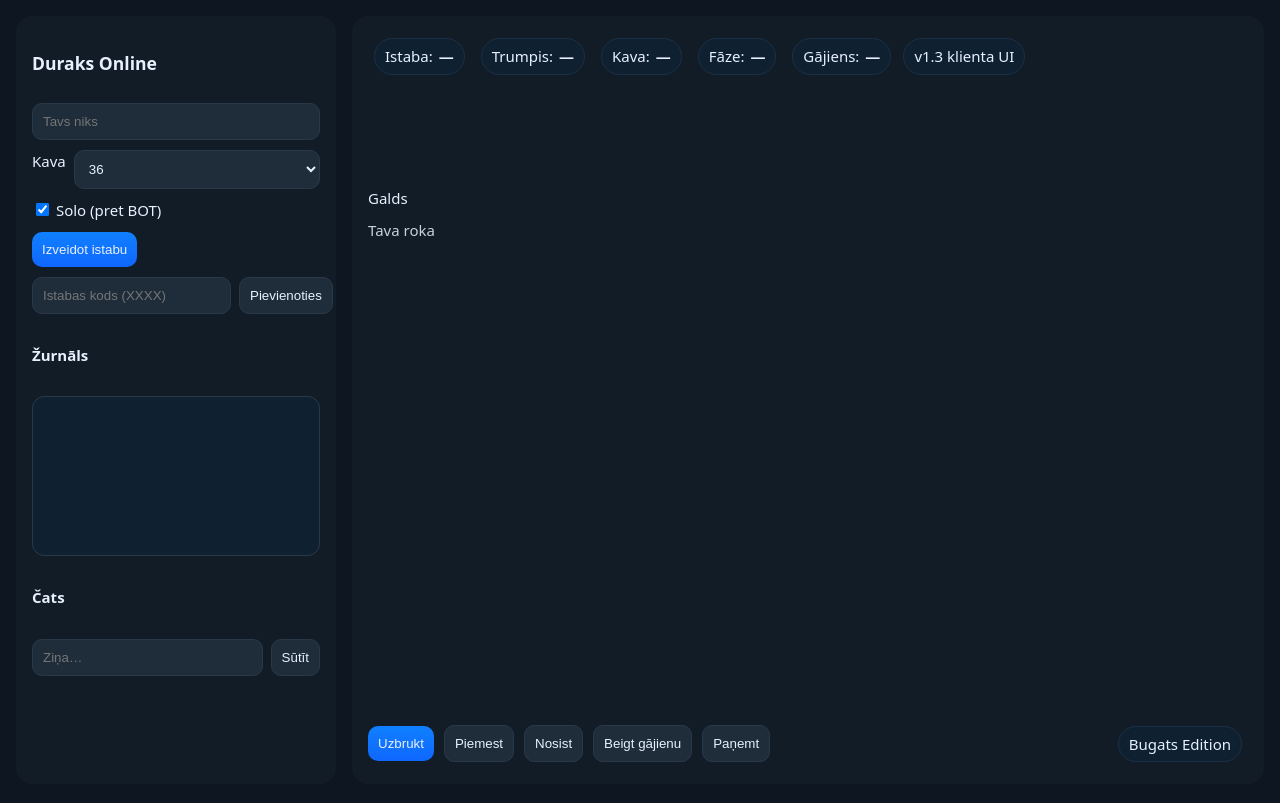
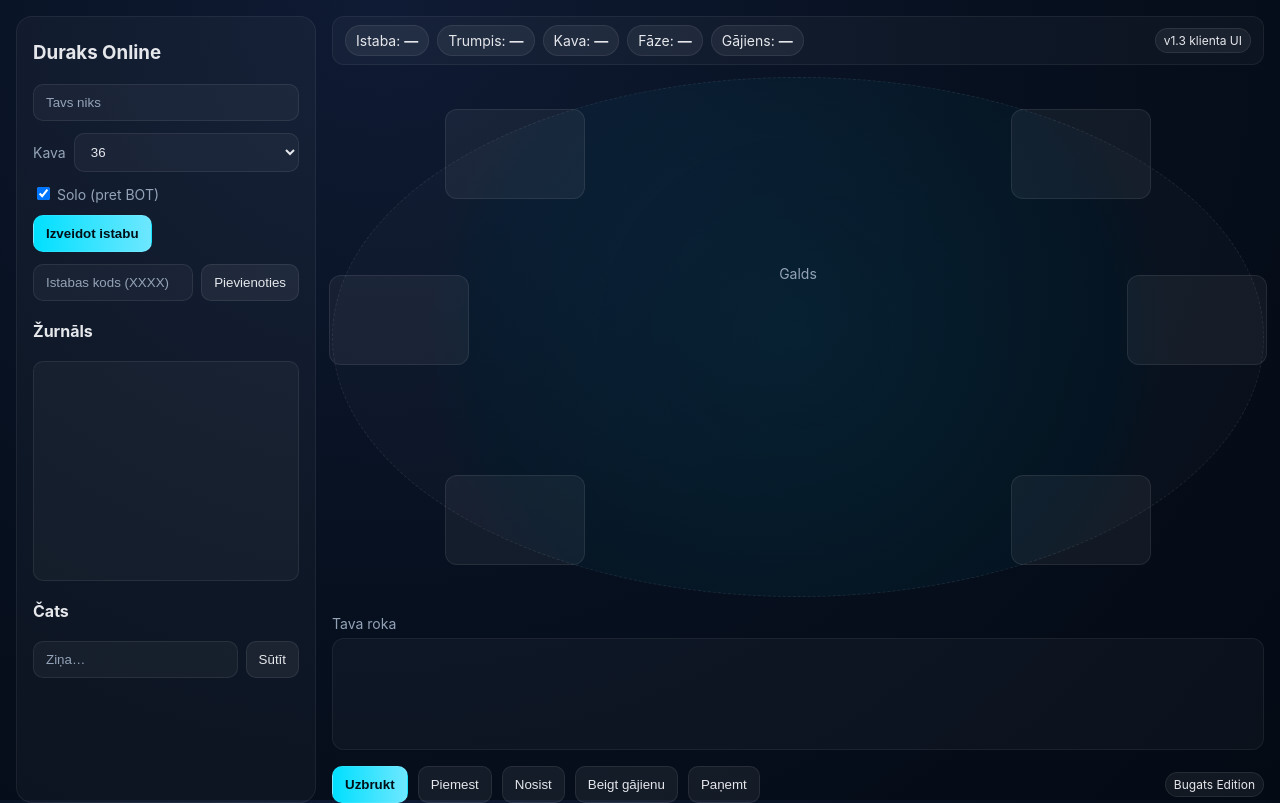
Before and after one commit to Bugats/bugats-duraks-server, a website: page index.html in a window 1280 px wide. Drawn offline with nearby package versions, Linux system fonts and the light colour scheme.

Commit message:
Update style.css

```diff
--- a/style.css
+++ b/style.css
@@ -1,63 +1,171 @@
-:root{
-  --bg:#0e1621;
-  --panel:#121c27;
-  --muted:#2a394a;
-  --text:#e8f0ff;
-  --accent:#00d4ff;
-  --btn:#1f2d3a;
-  --green:#1dd1a1;
-  --red:#ff6b6b;
-  --yellow:#feca57;
+:root {
+  --bg: #0b1220;
+  --bg2: #0f172a;
+  --card: #111827;
+  --text: #e5e7eb;
+  --muted: #94a3b8;
+  --accent: #00e0ff;
+  --accent2: #22c55e;
+  --danger: #ef4444;
+  --yellow: #f59e0b;
 }
-*{box-sizing:border-box}
-html,body{height:100%}
-body{
-  margin:0;background:var(--bg);color:var(--text);font:15px/1.5 system-ui,Segoe UI,Roboto,Arial;
+
+* { box-sizing: border-box; }
+html, body { height: 100%; }
+body {
+  margin: 0;
+  font-family: Inter, system-ui, -apple-system, Segoe UI, Roboto, Helvetica, Arial, "Apple Color Emoji", "Segoe UI Emoji";
+  background: radial-gradient(circle at 30% 0%, #0f1b34, #07101f 50%, #040a14 100%);
+  color: var(--text);
 }
-.app{display:grid;grid-template-columns:320px 1fr;gap:16px;padding:16px;height:100%}
-.side{background:var(--panel);border-radius:16px;padding:16px;display:flex;flex-direction:column;gap:10px}
-.main{background:var(--panel);border-radius:16px;padding:16px;display:flex;flex-direction:column}
-.row{display:flex;gap:8px}
-.input,.btn,select{background:var(--btn);border:1px solid var(--muted);border-radius:10px;color:var(--text);padding:10px}
-.input{flex:1}
-.btn{cursor:pointer}
-.btn.primary{background:linear-gradient(180deg,#1080ff,#0f67ff);border:none}
-.badge{display:inline-flex;gap:6px;align-items:center;background:#0f2130;border:1px solid #1c3045;border-radius:999px;padding:6px 10px;margin:6px}
-.hud{display:flex;flex-wrap:wrap;align-items:center;margin-bottom:10px}
 
-.log{background:#0f2130;border:1px solid var(--muted);border-radius:12px;min-height:160px;max-height:220px;overflow:auto;padding:10px;font-size:13px}
-.chat{display:flex;gap:8px}
-.check{display:flex;align-items:center;gap:8px;color:#bcd}
+.app {
+  display: grid;
+  grid-template-columns: 300px 1fr;
+  gap: 16px;
+  height: 100%;
+  padding: 16px;
+}
 
-.zone-title{opacity:.85;margin:10px 0}
-.table{display:flex;flex-direction:column;gap:16px}
+.side {
+  background: rgba(255,255,255,0.03);
+  border: 1px solid rgba(255,255,255,0.06);
+  border-radius: 16px;
+  padding: 16px;
+  display: flex;
+  flex-direction: column;
+  gap: 12px;
+}
 
-.hand{display:flex;gap:10px;flex-wrap:wrap;min-height:120px}
-.hand-closed .card{filter:grayscale(.9) brightness(.75)}
-.stack{display:flex;gap:10px;flex-wrap:wrap;min-height:140px}
+h3, h4 { margin: 8px 0; }
 
-.card{
-  width:72px;height:104px;border-radius:12px;border:1px solid #1b2b3a;
-  background:linear-gradient(180deg,#102030,#0f1b28);
-  display:flex;align-items:flex-start;justify-content:flex-start;padding:6px;position:relative;
-  cursor:pointer;user-select:none;box-shadow:0 4px 18px rgba(0,0,0,.35);
-  transition:transform .08s ease, box-shadow .08s ease, outline .08s ease;
+.row { display: flex; gap: 8px; align-items: center; }
+.input {
+  width: 100%;
+  padding: 10px 12px;
+  border-radius: 10px;
+  border: 1px solid rgba(255,255,255,0.08);
+  background: rgba(255,255,255,0.04);
+  color: var(--text);
+  outline: none;
 }
-.card:hover{transform:translateY(-2px)}
-.card.selected{outline:2px solid var(--accent)}
-.card .rank{font-weight:700}
-.card .suit{
-  position:absolute;bottom:6px;right:8px;font-size:18px
+.input::placeholder { color: var(--muted); }
+.label { color: var(--muted); font-size: 14px; }
+
+.btn {
+  background: rgba(255,255,255,0.06);
+  border: 1px solid rgba(255,255,255,0.08);
+  padding: 10px 12px;
+  color: var(--text);
+  border-radius: 10px;
+  cursor: pointer;
 }
-.s-red{color:#ff6b6b}
-.s-black{color:#e8f0ff}
+.btn.primary { background: linear-gradient(90deg, var(--accent), #6ee7ff); color: #001016; font-weight: 600; }
+.btn:disabled { opacity: 0.5; cursor: not-allowed; }
 
-.slot{
-  width:72px;height:104px;border-radius:12px;border:1px dashed #2b3e52;display:flex;align-items:center;justify-content:center;
-  background:repeating-linear-gradient(45deg,#112233 0,#112233 8px,#0f1b28 8px,#0f1b28 16px);
-  color:#4a6b88;opacity:.7
+.log {
+  height: 220px; overflow: auto;
+  border: 1px solid rgba(255,255,255,0.08);
+  border-radius: 10px;
+  padding: 8px; background: rgba(255,255,255,0.03);
+  font-size: 14px; line-height: 1.4;
 }
-.pair{display:flex;gap:10px;position:relative}
-.pair .card{cursor:default}
-.pair .x{position:absolute;top:-8px;right:-8px;background:#1b2b3a;border:1px solid #284056;width:18px;height:18px;border-radius:50%;display:flex;align-items:center;justify-content:center;font-size:12px}
-.footer{display:flex;gap:10px;align-items:center;margin-top:auto}
+
+.chat { display: flex; gap: 8px; }
+
+.main {
+  display: flex; flex-direction: column; gap: 12px;
+}
+
+.hud {
+  display: flex; justify-content: space-between; align-items: center;
+  padding: 8px 12px;
+  border-radius: 12px;
+  background: rgba(255,255,255,0.03);
+  border: 1px solid rgba(255,255,255,0.06);
+}
+.badges { display: flex; gap: 8px; align-items: center; flex-wrap: wrap; }
+.badge {
+  background: rgba(255,255,255,0.06);
+  border: 1px solid rgba(255,255,255,0.08);
+  padding: 6px 10px; border-radius: 999px; font-size: 14px;
+}
+.badge.small { font-size: 12px; padding: 4px 8px; }
+
+.table {
+  position: relative;
+  height: 520px;
+  border-radius: 50%;
+  background: radial-gradient(circle at center, rgba(0,224,255,0.08), rgba(0,224,255,0.03) 60%, rgba(255,255,255,0.02) 70%);
+  border: 1px dashed rgba(255,255,255,0.08);
+}
+
+.seat { position: absolute; width: 140px; height: 90px; }
+.seat .seat-body {
+  width: 100%; height: 100%;
+  background: rgba(255,255,255,0.05);
+  border: 1px solid rgba(255,255,255,0.08);
+  border-radius: 12px;
+  display: flex; flex-direction: column; justify-content: center; align-items: center;
+  gap: 4px; font-size: 14px;
+}
+
+.top-left { top: 6%; left: 12%; }
+.top-right { top: 6%; right: 12%; }
+.right { top: 38%; right: -4px; }
+.left { top: 38%; left: -4px; }
+.bottom-right { bottom: 6%; right: 12%; }
+.bottom-left { bottom: 6%; left: 12%; }
+
+.center-area {
+  position: absolute; inset: 0;
+  display: flex; flex-direction: column; align-items: center; justify-content: center; gap: 8px;
+}
+.play-area-title { color: var(--muted); font-size: 14px; }
+.play-area {
+  display: flex; flex-wrap: wrap; gap: 10px; align-items: center; justify-content: center;
+  min-height: 120px;
+  max-width: 640px;
+}
+
+.pair {
+  display: flex; flex-direction: column; gap: 6px; align-items: center; justify-content: center;
+  min-width: 64px;
+}
+
+.card {
+  width: 64px; height: 92px; border-radius: 10px;
+  background: linear-gradient(180deg, #121826, #0c1321 40%, #0a0f18);
+  border: 1px solid rgba(255,255,255,0.15);
+  display: grid; place-items: center;
+  font-weight: 700; font-size: 18px;
+  user-select: none;
+  transition: transform .12s ease, box-shadow .12s ease, outline-color .12s ease;
+  outline: 3px solid transparent;
+}
+.card.red { color: #ff6b6b; }
+.card.black { color: #dbeafe; }
+.card.trump { box-shadow: 0 0 16px rgba(255,215,0,0.24); }
+
+.card.selectable { cursor: pointer; }
+.card.selectable:hover { transform: translateY(-2px) scale(1.03); }
+.card.selected { transform: translateY(-3px) scale(1.05); outline-color: var(--accent); }
+
+.hand-wrap .hand {
+  display: flex; flex-wrap: wrap; gap: 8px; padding: 8px;
+  background: rgba(255,255,255,0.03);
+  border: 1px solid rgba(255,255,255,0.06);
+  border-radius: 12px;
+  min-height: 112px;
+}
+.zone-title { color: var(--muted); margin: 6px 0; font-size: 14px; }
+
+.footer {
+  display: flex; gap: 10px; align-items: center; padding-top: 4px;
+}
+
+.seat .nick { font-weight: 600; }
+.seat .count { color: var(--muted); font-size: 12px; }
+.seat .turn { color: var(--yellow); font-size: 12px; }
+.seat .crown { font-size: 16px; color: var(--accent2); }
+.seat .dead { opacity: 0.4; filter: grayscale(1); }
```
